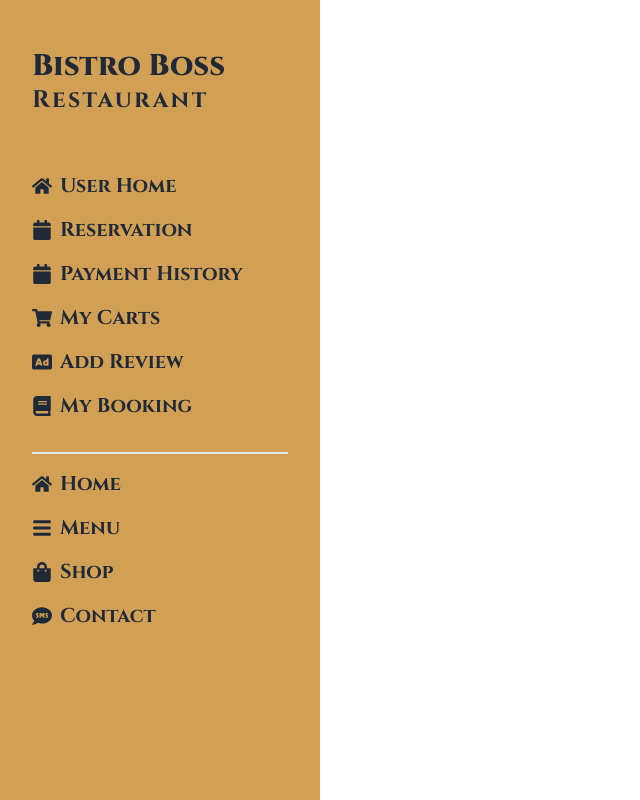
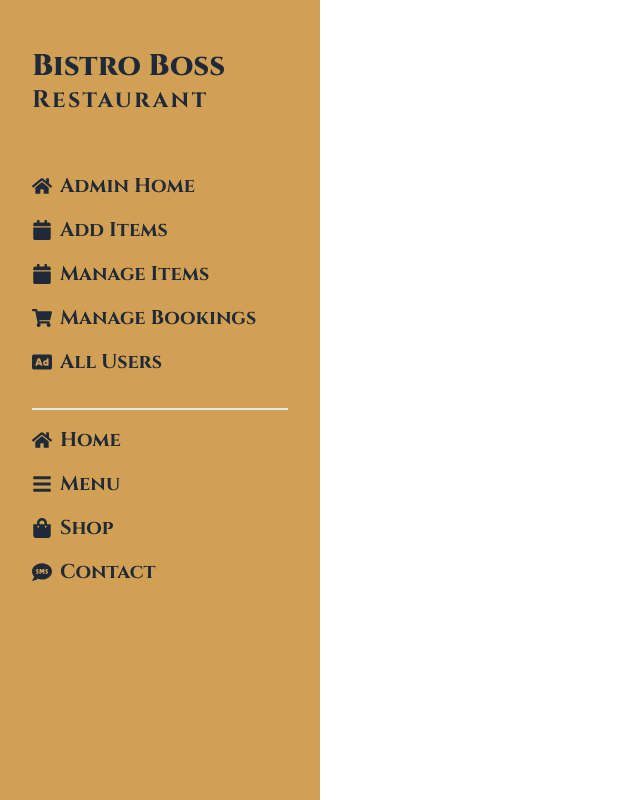
Before and after one commit to soyebsuvo/bistro-boss-restaurant-client, a React (Vite) app: page /dashboard in a window 1280 px wide. Shown: the whole page, without its empty margins (0-640 px from the left). Built offline with nearby package versions, Linux system fonts and the light colour scheme; no server answers.

Commit message:
dashboard added for admin panel

```diff
--- a/src/AuthProvider/AuthProvider.jsx
+++ b/src/AuthProvider/AuthProvider.jsx
@@ -1,9 +1,10 @@
 /* eslint-disable react/prop-types */
-import { createUserWithEmailAndPassword, onAuthStateChanged, signInWithEmailAndPassword, signOut } from "firebase/auth"
+import { GoogleAuthProvider, createUserWithEmailAndPassword, onAuthStateChanged, signInWithEmailAndPassword, signInWithPopup, signOut } from "firebase/auth"
 import { createContext, useEffect, useState } from "react"
 import auth from "../firebase/firebase.config"
 
 export const AuthContext = createContext(null)
+const googleProvider = new GoogleAuthProvider();
 export default function AuthProvider({ children }) {
 
     const [user, setUser] = useState(null)
@@ -12,6 +13,11 @@ export default function AuthProvider({ children }) {
     const createUser = (email, password) => {
         setLoading(true);
         return createUserWithEmailAndPassword(auth, email, password);
+    }
+
+    const googleLogin = () => {
+        setLoading(true);
+        return signInWithPopup(auth , googleProvider);
     }
 
     const login = (email , password ) => {
@@ -39,7 +45,8 @@ export default function AuthProvider({ children }) {
         loading,
         createUser,
         login,
-        logout
+        logout,
+        googleLogin
     }
     return (
         <AuthContext.Provider value={authInfo}>
--- a/src/Layout/Dashboard.jsx
+++ b/src/Layout/Dashboard.jsx
@@ -2,6 +2,7 @@ import { FaAd, FaBars, FaBook, FaCalendar, FaHome, FaShoppingBag, FaShoppingCart
 import { NavLink, Outlet } from "react-router-dom";
 import './dashboard.css'
 export default function Dashboard() {
+    const isAdmin = true;
     return (
         <div className="max-w-7xl mx-auto">
             <div className="flex">
@@ -11,6 +12,31 @@ export default function Dashboard() {
                         <p className="text-2xl font-cinzel font-bold tracking-widest">Restaurant</p>
                     </div>
                     <ul className="space-y-4">
+                        {
+                            isAdmin ? <>
+                                <li className="font-bold"><NavLink className='flex items-center gap-2' to='/dashboard/adminHome'>
+                                    <FaHome></FaHome>
+                                    Admin Home</NavLink>
+                                </li>
+                                <li className="font-bold"><NavLink className='flex items-center gap-2' to='/dashboard/addItems'>
+                                    <FaCalendar></FaCalendar>
+                                    Add Items</NavLink>
+                                </li>
+                                <li className="font-bold"><NavLink className='flex items-center gap-2' to='/dashboard/manageItems'>
+                                    <FaCalendar></FaCalendar>
+                                    Manage Items</NavLink>
+                                </li>
+                                <li className="font-bold"><NavLink className='flex items-center gap-2' to='/dashboard/manageBookings'>
+                                    <FaShoppingCart></FaShoppingCart>
+                                    Manage Bookings</NavLink>
+                                </li>
+                                <li className="font-bold border-b-2 pb-8"><NavLink className='flex items-center gap-2' to='/dashboard/allUsers'>
+                                    <FaAd></FaAd>
+                                    All Users</NavLink>
+                                </li>
+
+                            </>
+                                : <>
                                     <li className="font-bold"><NavLink className='flex items-center gap-2' to='/dashboard/userHome'>
                                         <FaHome></FaHome>
                                         User Home</NavLink>
@@ -35,6 +61,8 @@ export default function Dashboard() {
                                         <FaBook></FaBook>
                                         My Booking</NavLink>
                                     </li>
+                                </>
+                        }
                         <li className="font-bold"><NavLink className='flex items-center gap-2' to='/'>
                             <FaHome></FaHome>
                             Home</NavLink>
--- a/src/Shared/Navbar/Navbar.jsx
+++ b/src/Shared/Navbar/Navbar.jsx
@@ -14,7 +14,7 @@ export default function Navbar() {
         <li><NavLink className='uppercase font-inter font-extrabold text-white' to='/dashboard'>Dashboard</NavLink></li>
         <li><NavLink className='uppercase font-inter font-extrabold text-white' to='/menu'>Our Menu</NavLink></li>
         <li><NavLink className='uppercase font-inter font-extrabold text-white' to='/shop/salads'>Our Shop</NavLink></li>
-        <li><Link className='uppercase font-inter font-extrabold text-white' to='/'>
+        <li><Link className='uppercase font-inter font-extrabold text-white' to='/dashboard/carts'>
             <button className="flex justify-center items-center gap-3">
                 <FaShoppingCart className="text-3xl"></FaShoppingCart>
                 <div className="badge">+{carts?.length}</div>
--- a/src/components/SocialLogins/SocialLogins.jsx
+++ b/src/components/SocialLogins/SocialLogins.jsx
@@ -1,11 +1,40 @@
+import { useContext } from "react";
 import { FaFacebookF, FaGithub, FaGoogle } from "react-icons/fa";
+import { AuthContext } from "../../AuthProvider/AuthProvider";
+import useAxiosPublic from "../../Hooks/useAxiosPublic";
+import { useLocation, useNavigate } from "react-router-dom";
 
 
 export default function SocialLogins() {
+    const navigate = useNavigate();
+    const location = useLocation();
+    const axiosPublic = useAxiosPublic();
+    const { googleLogin } = useContext(AuthContext);
+    const handleSocialLogin = media => {
+        media()
+        .then(res => {
+            console.log(res.user)
+            const userInfo = {
+                name : res.user?.displayName,
+                email : res.user?.email
+            }
+            axiosPublic.post("/users" , userInfo)
+            .then(res => {
+                console.log(res.data)
+            })
+            .catch(error => {
+                console.error(error)
+            })
+            navigate(location.state ? location.state : "/");
+        })
+        .catch(err => {
+            console.error(err);
+        })
+    }
     return (
         <div>
             <div className='flex gap-4 justify-center'>
-                <button className='btn bg-transparent rounded-full p-4 border border-black'><FaGoogle></FaGoogle></button>
+                <button onClick={() => handleSocialLogin(googleLogin)} className='btn bg-transparent rounded-full p-4 border border-black'><FaGoogle></FaGoogle></button>
                 <button className='btn bg-transparent rounded-full p-4 border border-black'><FaGithub></FaGithub></button>
                 <button className='btn bg-transparent rounded-full p-4 border border-black'><FaFacebookF></FaFacebookF></button>
             </div>
```
Lines whose indentation alone changed are shown as unchanged.
